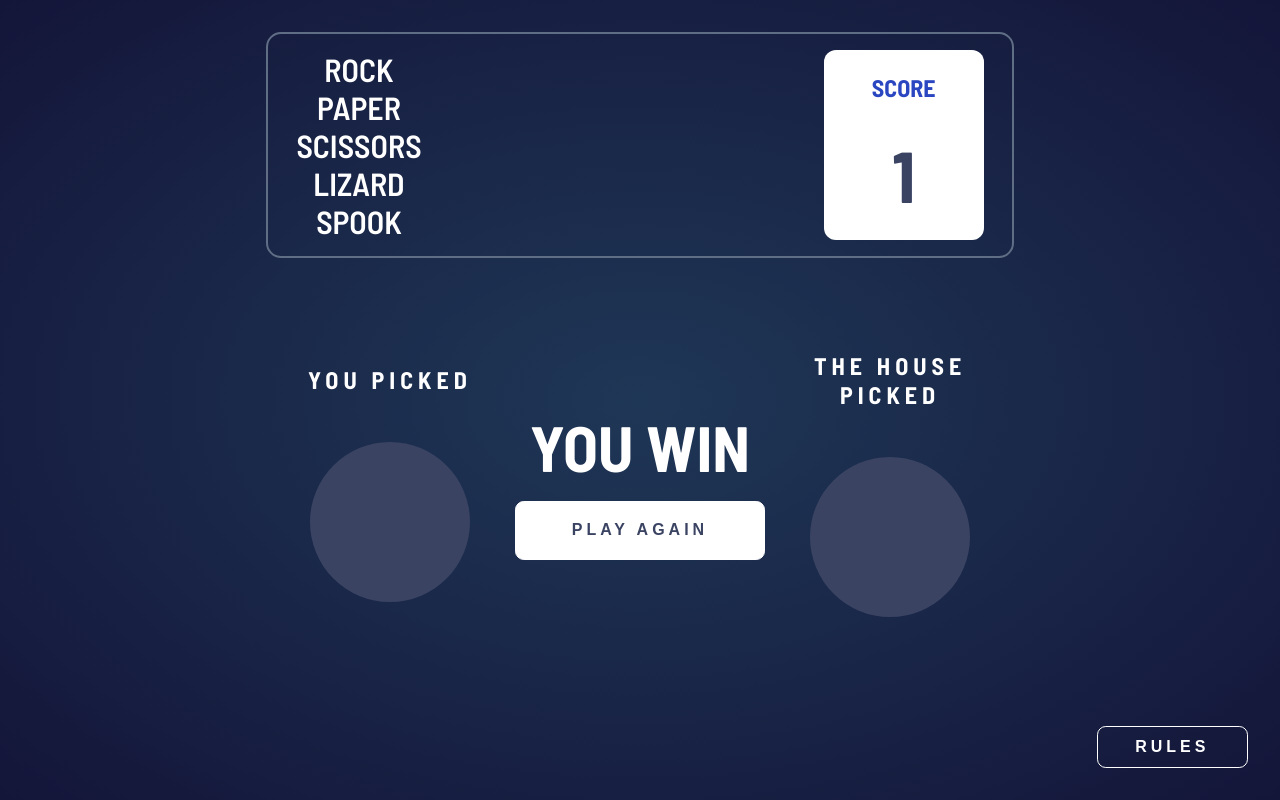
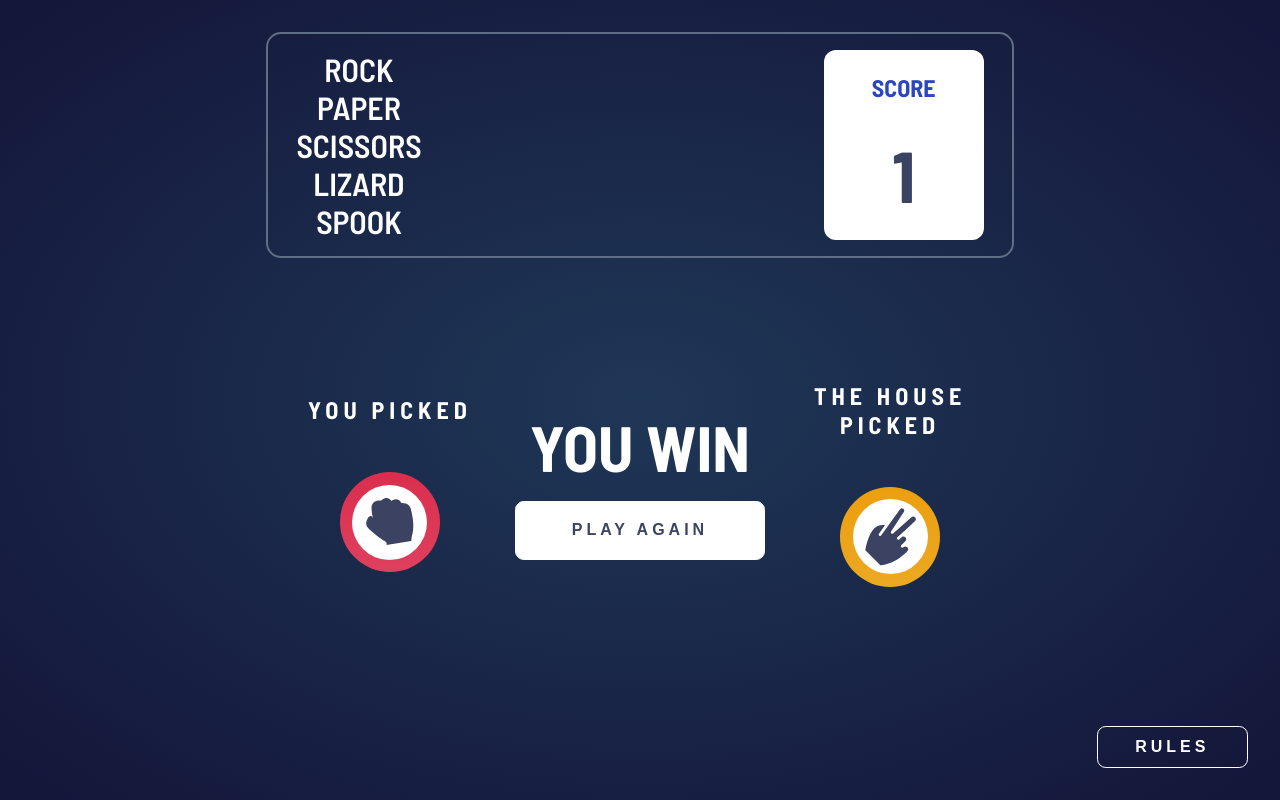
Before and after one commit to GSterczewski/fm-rock-paper-scissors, a Vue app: page / in a window 1280 px wide. Both pictures are taken after a click on the button 639 px from the left and 351 px from the top of the page. Built offline with nearby package versions, Linux system fonts and the light colour scheme.

Commit message:
add selected figures display in game board

```diff
--- a/src/App.vue
+++ b/src/App.vue
@@ -5,7 +5,11 @@
 </VHeader>
 <main>
     <GameBoard :variants="Object.values(possibleFigures)"
-      :handleFigureSelect="selectPlayerFigure" :gameStage="currentGameStage" :handlePlayAgain="playAgain"
+      :handleFigureSelect="selectPlayerFigure"
+      :gameStage="currentGameStage"
+      :handlePlayAgain="playAgain"
+      :playerFigure="possibleFigures[playerFigure]"
+      :houseFigure="possibleFigures[houseFigure]"
      />
 </main>
   <div class="rules-button-container">
--- a/src/components/FigureIcon.vue
+++ b/src/components/FigureIcon.vue
@@ -1,14 +1,16 @@
 <template>
-<div class="figure" :class="`color-variant--${variant}`">
+<div class="figure" :class="`color-variant--${color}`">
   <div class="figure__icon-container">
-    <svg xmlns="http://www.w3.org/2000/svg" :width="width" :height="height">
-      <path fill="#3B4262" :d="d"/>
+    <svg xmlns="http://www.w3.org/2000/svg" :width="variants[variant].width" :height="variants[variant].height">
+      <path fill="#3B4262" :d="variants[variant].d"/>
     </svg>
   </div>
+
 </div>
 </template>
 
 <script>
+import { toRefs } from "vue";
 export default {
   props:{
     variant:{
@@ -44,11 +46,13 @@ export default {
         d:"M44.042 32.422l-.863-.86c-2.062-2.054-5.433-2.5-7.95-1.06l-5.376 3.059 1.12-24.502c0-2.054-1.678-3.726-3.743-3.726-.446 0-.875.079-1.273.222l.134-1.315c0-2.077-1.705-3.767-3.798-3.767-1.936 0-3.559 1.445-3.764 3.299l-3.45 20.75c-.045.282-.536.253-.588.075L10.416 7.962a3.658 3.658 0 00-3.502-2.629c-1.118 0-2.157.501-2.853 1.375a3.592 3.592 0 00-.69 3.08l.792 3.35a3.34 3.34 0 00-1.335.168 3.447 3.447 0 00-2.326 3.818L2.9 30.85c0 5.415.953 9.423 1.754 11.83a13.61 13.61 0 01.687 4.291c0 1.284-.179 2.562-.534 3.796l-1.86 6.482c-.104.366-.03.76.198 1.065.232.304.592.483.975.483h21.97a1.218 1.218 0 001.16-1.6c-.013-.031-1.033-3.169-.067-7.437 1.225-.99 5.514-4.462 7.054-5.862 2.546-2.315 9.521-9.468 9.817-9.772a1.21 1.21 0 00-.012-1.705z"
       }
     }
-    const variant = variants[props.variant];
+     const { variant } = toRefs(props);
+
+
+
     return {
-      width : variant.width,
-      height: variant.height,
-      d: variant.d
+      variants,
+      color : variant
     }
   }
 }
--- a/src/components/GameBoard.vue
+++ b/src/components/GameBoard.vue
@@ -7,7 +7,8 @@
     <div class="gameboard__stage-2" v-if="gameStage > 0">
       <div class="gameboard__stage-2__section">
         <h2>You picked</h2>
-        <div class="selection-placeholder"></div>
+        <FigureIcon v-if="playerFigure.length" :variant="playerFigure" />
+        <div v-else class="selection-placeholder"></div>
       </div>
       <div class="gameboard__stage-2__result-container" v-if="gameStage > 1">
         <h3 v-text="message"></h3>
@@ -15,7 +16,8 @@
       </div>
       <div class="gameboard__stage-2__section">
         <h2>The House picked</h2>
-        <div class="selection-placeholder"></div>
+        <FigureIcon v-if="houseFigure.length" :variant="houseFigure" />
+        <div v-else class="selection-placeholder"></div>
       </div>
     </div>
   </div>
@@ -24,9 +26,10 @@
 <script>
 import PlayButton from "./PlayButton.vue";
 import VButton from "./VButton.vue";
+import FigureIcon from "./FigureIcon.vue";
 import { ref, toRefs, watch, onMounted } from "vue";
 export default {
-  components:{ PlayButton, VButton },
+  components:{ PlayButton, VButton, FigureIcon },
   props: {
     variants: {
       type: Array,
@@ -47,6 +50,14 @@ export default {
     gameStage: {
       type: Number,
       default: 2
+    },
+    playerFigure: {
+      type: String,
+      default : ""
+    },
+    houseFigure: {
+      type: String,
+      default: ""
     }
   },
   setup(props){
@@ -63,7 +74,6 @@ export default {
       }
       if(gameStage.value === 3){
         message.value = resultMessages.lost;
-
       }
     };
 
@@ -72,7 +82,8 @@ export default {
     onMounted(getMessage);
 
     return {
-      message
+      message,
+
     };
   }
 }
--- a/src/components/PlayButton.vue
+++ b/src/components/PlayButton.vue
@@ -24,8 +24,6 @@ export default {
 </script>
 
 <style lang="scss">
-
-
 .play-button {
   background: none;
   border:none;
```
